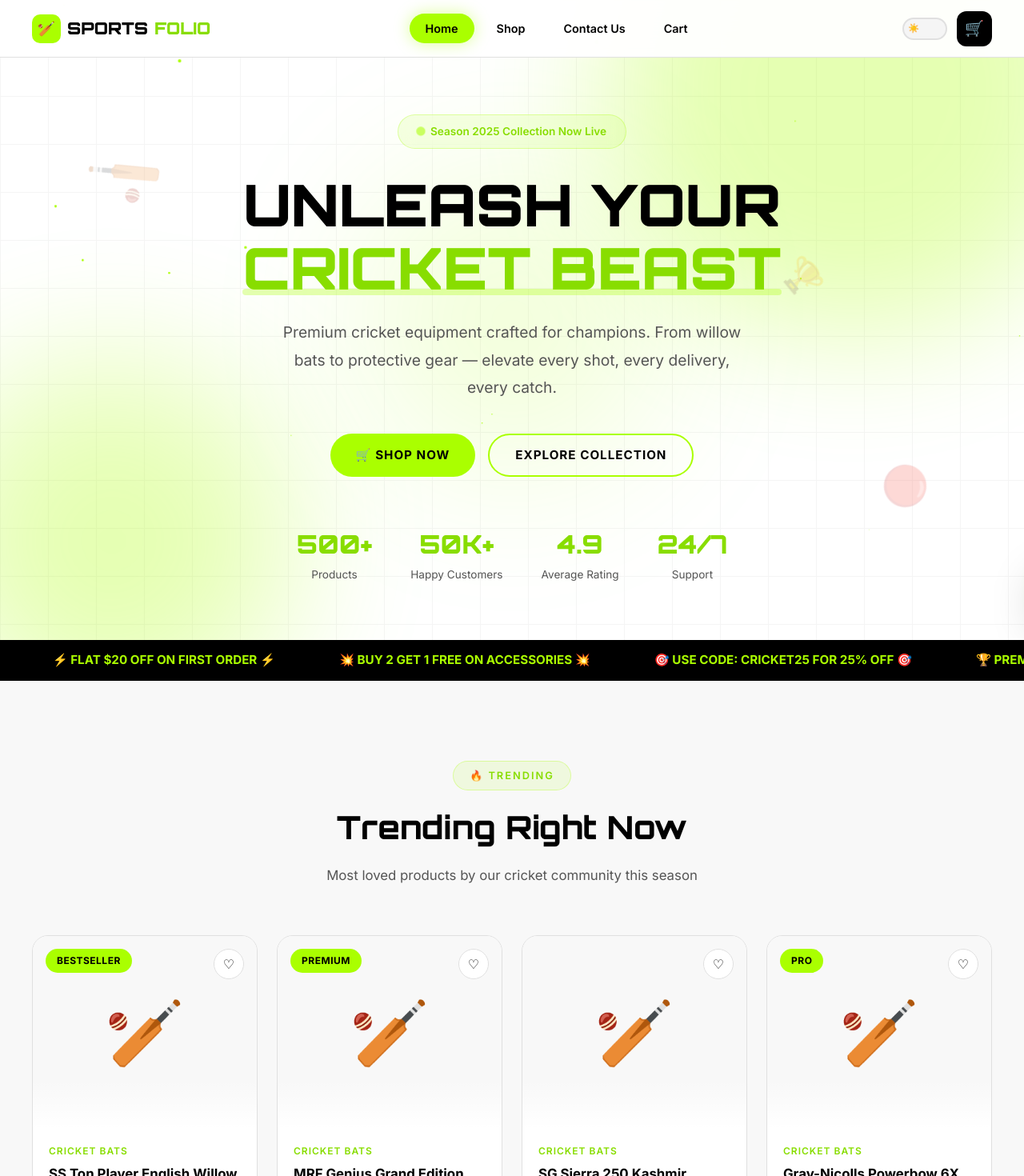
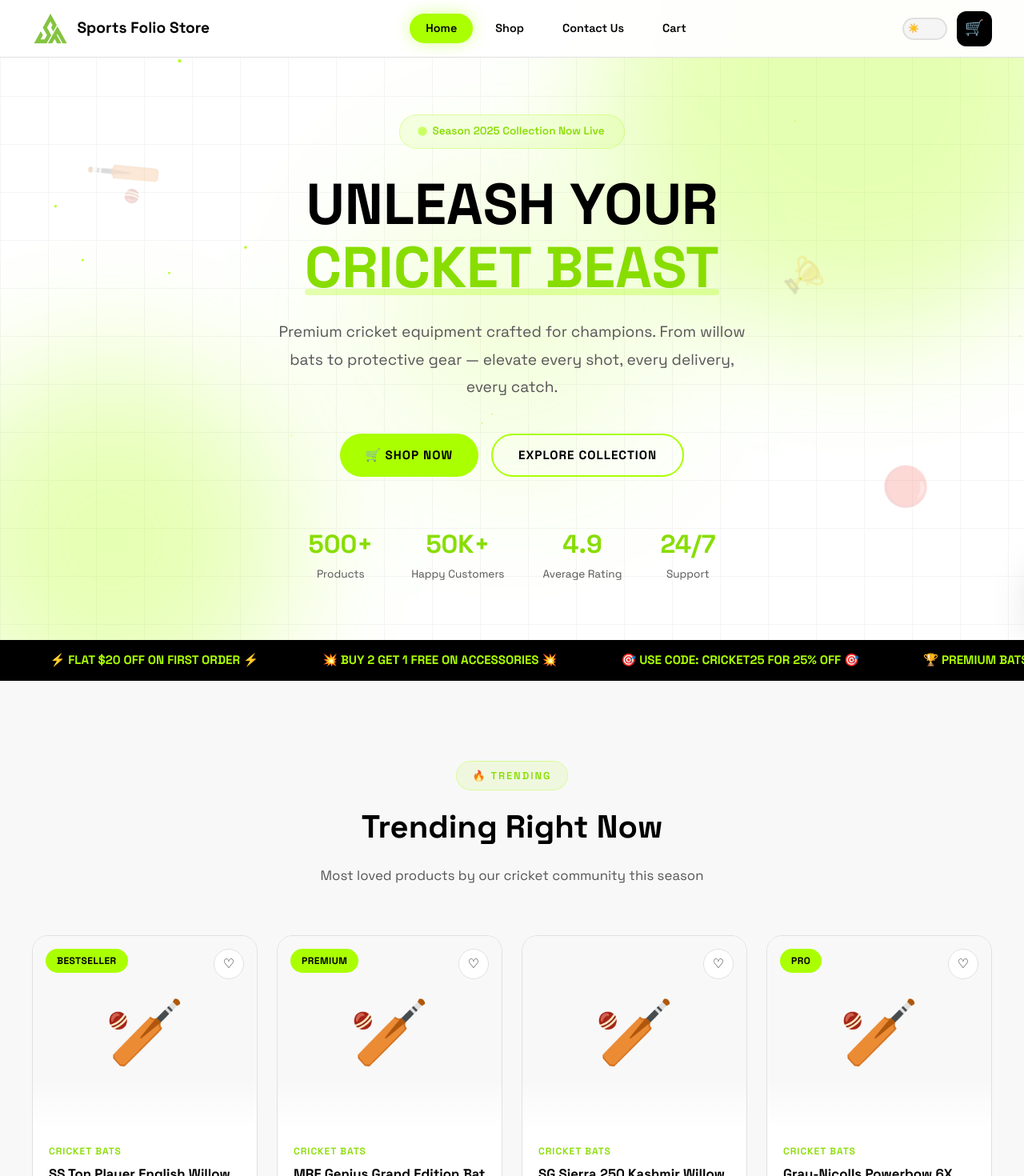
Before and after one commit to sportsFS/sports-folio, a React (Vite) app: page / in a window 1280 px wide. Shown: the top 1470 px of the page at 80% size. Built offline with nearby package versions, Linux system fonts and the light colour scheme.

Commit message:
Add logo, Space Grotesk font, testimonials carousel

```diff
--- a/index.html
+++ b/index.html
@@ -6,7 +6,7 @@
     <title>Sports Folio Store - Premium Cricket Equipment</title>
   <link rel="preconnect" href="https://fonts.googleapis.com">
   <link rel="preconnect" href="https://fonts.gstatic.com" crossorigin>
-  <link href="https://fonts.googleapis.com/css2?family=Inter:wght@300;400;500;600;700;800;900&family=Orbitron:wght@400;500;600;700;800;900&display=swap" rel="stylesheet">
+  <link href="https://fonts.googleapis.com/css2?family=Space+Grotesk:wght@300;400;500;600;700&display=swap" rel="stylesheet">
   </head>
   <body>
     <div id="root"></div>
--- a/src/components/Footer.tsx
+++ b/src/components/Footer.tsx
@@ -1,4 +1,5 @@
 import { useApp } from '../context/AppContext';
+import logo from '../assets/logo.png';
 
 export default function Footer() {
   const { showPage } = useApp();
@@ -16,17 +17,13 @@
           <button
             onClick={() => showPage('home')}
             style={{
-              fontFamily: 'Orbitron, sans-serif', fontWeight: 900, fontSize: '1.2rem',
-              color: 'white', display: 'flex', alignItems: 'center', gap: 8,
-              background: 'none', border: 'none', cursor: 'pointer', marginBottom: 16,
+              background: 'none', border: 'none', cursor: 'pointer', marginBottom: 16, display: 'flex', alignItems: 'center', gap: 10,
             }}
           >
-            <div style={{
-              width: 36, height: 36, background: 'var(--neon)', borderRadius: 10,
-              display: 'flex', alignItems: 'center', justifyContent: 'center',
-              fontSize: '1.1rem',
-            }}>🏏</div>
-            SPORTS <span style={{ color: 'var(--neon)' }}>FOLIO</span>
+            <img src={logo} alt="Sports Folio" style={{ height: 40 }} />
+            <span style={{ fontFamily: 'Space Grotesk, sans-serif', fontWeight: 800, fontSize: '1.2rem', color: '#fff' }}>
+              Sports Folio Store
+            </span>
           </button>
           <p style={{ color: '#888', fontSize: '0.9rem', lineHeight: 1.7, marginBottom: 20 }}>
             India's most trusted destination for premium cricket equipment. Gear up with the best — play like a champion.
--- a/src/components/Header.tsx
+++ b/src/components/Header.tsx
@@ -1,5 +1,6 @@
 import { useState, useEffect } from 'react';
 import { useApp } from '../context/AppContext';
+import logo from '../assets/logo.png';
 
 export default function Header() {
   const { theme, toggleTheme, cartCount, currentPage, showPage } = useApp();
@@ -30,20 +31,14 @@
       <button
         onClick={() => navClick('home')}
         style={{
-          fontFamily: 'Orbitron, sans-serif', fontWeight: 900, fontSize: '1.3rem',
-          color: 'var(--text)', display: 'flex', alignItems: 'center', gap: 8,
+          display: 'flex', alignItems: 'center', gap: 10,
           background: 'none', border: 'none', cursor: 'pointer',
         }}
       >
-        <div style={{
-          width: 36, height: 36, background: 'var(--neon)', borderRadius: 10,
-          display: 'flex', alignItems: 'center', justifyContent: 'center',
-          fontSize: '1.1rem', color: 'var(--black)', fontWeight: 900,
-        }}>
-          🏏
-        </div>
-        <span>SPORTS </span>
-        <span style={{ color: theme === 'dark' ? 'var(--neon)' : 'var(--neon-dark)' }}>FOLIO</span>
+        <img src={logo} alt="Sports Folio" style={{ height: 40 }} />
+        <span style={{ fontFamily: 'Space Grotesk, sans-serif', fontWeight: 800, fontSize: '1.2rem', color: 'var(--text)' }}>
+          Sports Folio Store
+        </span>
       </button>
 
       {/* Desktop Nav */}
@@ -61,7 +56,7 @@
               background: currentPage === item.page ? 'var(--neon)' : 'transparent',
               color: currentPage === item.page ? 'var(--black)' : 'var(--text)',
               boxShadow: currentPage === item.page ? '0 0 20px var(--neon-glow)' : 'none',
-              border: 'none', fontFamily: 'Inter, sans-serif',
+              border: 'none', fontFamily: 'Space Grotesk, sans-serif',
             } as React.CSSProperties}
           >
             {item.label}
@@ -152,7 +147,7 @@
                 padding: '12px 20px', borderRadius: 50, cursor: 'pointer',
                 background: currentPage === item.page ? 'var(--neon)' : 'transparent',
                 color: currentPage === item.page ? 'var(--black)' : 'var(--text)',
-                border: 'none', fontFamily: 'Inter, sans-serif',
+                border: 'none', fontFamily: 'Space Grotesk, sans-serif',
                 textAlign: 'left', width: '100%',
               } as React.CSSProperties}
             >
--- a/src/components/Preloader.tsx
+++ b/src/components/Preloader.tsx
@@ -1,4 +1,5 @@
 import { useState, useEffect } from 'react';
+import logo from '../assets/logo.png';
 
 export default function Preloader() {
   const [hidden, setHidden] = useState(false);
@@ -10,7 +11,7 @@
 
   return (
     <div id="preloader" className={hidden ? 'hidden' : ''}>
-      <div className="preloader-logo">SPORTS FOLIO</div>
+      <img src={logo} alt="Sports Folio" className="preloader-logo" />
       <div className="preloader-bar">
         <div className="preloader-bar-fill" />
       </div>
--- a/src/components/ProductCard.tsx
+++ b/src/components/ProductCard.tsx
@@ -104,7 +104,7 @@
         </div>
         <div style={{ display: 'flex', alignItems: 'center', justifyContent: 'space-between', marginBottom: 16 }}>
           <div>
-            <span style={{ fontFamily: 'Orbitron, sans-serif', fontSize: '1.3rem', fontWeight: 800, color: 'var(--text)' }}>
+            <span style={{ fontFamily: 'Space Grotesk, sans-serif', fontSize: '1.3rem', fontWeight: 800, color: 'var(--text)' }}>
               ${product.price.toLocaleString('en-US')}
             </span>
             <span style={{ fontSize: '0.85rem', color: 'var(--text-secondary)', textDecoration: 'line-through', marginLeft: 8 }}>
--- a/src/index.css
+++ b/src/index.css
@@ -51,7 +51,7 @@
 }
 
 body {
-  font-family: 'Inter', sans-serif;
+  font-family: 'Space Grotesk', sans-serif;
   background: var(--bg);
   color: var(--text);
   overflow-x: hidden;
@@ -90,18 +90,14 @@
 }
 
 .preloader-logo {
-  font-family: 'Orbitron', sans-serif;
-  font-size: 2.5rem;
-  font-weight: 900;
-  color: var(--neon);
-  text-shadow: 0 0 20px var(--neon-glow), 0 0 40px var(--neon-glow);
+  height: 80px;
+  margin-bottom: 30px;
   animation: preloaderPulse 1.5s infinite;
-  margin-bottom: 30px;
 }
 
 @keyframes preloaderPulse {
-  0%, 100% { text-shadow: 0 0 20px var(--neon-glow), 0 0 40px var(--neon-glow); }
-  50% { text-shadow: 0 0 40px var(--neon-glow-strong), 0 0 80px var(--neon-glow-strong), 0 0 120px var(--neon-glow); }
+  0%, 100% { filter: drop-shadow(0 0 10px var(--neon-glow)); }
+  50% { filter: drop-shadow(0 0 30px var(--neon-glow)) drop-shadow(0 0 60px var(--neon-glow)); }
 }
 
 .preloader-bar {
@@ -161,7 +157,7 @@
   transition: all 0.3s ease;
   position: relative;
   overflow: hidden;
-  font-family: 'Inter', sans-serif;
+  font-family: 'Space Grotesk', sans-serif;
   text-transform: uppercase;
   letter-spacing: 1px;
   display: inline-flex;
@@ -197,7 +193,7 @@
   font-size: 0.95rem;
   cursor: pointer;
   transition: all 0.3s ease;
-  font-family: 'Inter', sans-serif;
+  font-family: 'Space Grotesk', sans-serif;
   text-transform: uppercase;
   letter-spacing: 1px;
 }
@@ -360,7 +356,7 @@
   font-size: 0.9rem;
   cursor: pointer;
   transition: all 0.3s ease;
-  font-family: 'Inter', sans-serif;
+  font-family: 'Space Grotesk', sans-serif;
   text-transform: uppercase;
   letter-spacing: 1px;
   position: relative;
@@ -636,7 +632,7 @@
   background: none;
   border: none;
   cursor: pointer;
-  font-family: 'Inter', sans-serif;
+  font-family: 'Space Grotesk', sans-serif;
   text-align: left;
 }
 .footer-link:hover {
@@ -651,7 +647,7 @@
   border: 1px solid var(--card-border);
   border-radius: 10px;
   padding: 10px 16px;
-  font-family: 'Inter', sans-serif;
+  font-family: 'Space Grotesk', sans-serif;
   font-size: 0.9rem;
   cursor: pointer;
   outline: none;
--- a/src/pages/ContactPage.tsx
+++ b/src/pages/ContactPage.tsx
@@ -27,7 +27,7 @@
     width: '100%', padding: '14px 18px',
     border: '2px solid var(--card-border)', borderRadius: 12,
     background: 'var(--input-bg)', color: 'var(--text)',
-    fontSize: '0.95rem', fontFamily: 'Inter, sans-serif',
+    fontSize: '0.95rem', fontFamily: 'Space Grotesk, sans-serif',
     transition: 'border-color 0.3s ease', outline: 'none',
   };
 
@@ -49,7 +49,7 @@
             }}>
               📞 Contact
             </div>
-            <h2 style={{ fontFamily: 'Orbitron, sans-serif', fontSize: '2.2rem', fontWeight: 800, marginBottom: 16, color: 'var(--text)' }}>
+            <h2 style={{ fontFamily: 'Space Grotesk, sans-serif', fontSize: '2.2rem', fontWeight: 800, marginBottom: 16, color: 'var(--text)' }}>
               Get in Touch
             </h2>
             <p style={{ color: 'var(--text-secondary)', lineHeight: 1.7, marginBottom: 40 }}>
@@ -85,7 +85,7 @@
             background: 'var(--card-bg)', border: '1px solid var(--card-border)',
             borderRadius: 24, padding: 40,
           }}>
-            <h3 style={{ fontFamily: 'Orbitron, sans-serif', fontSize: '1.3rem', fontWeight: 700, marginBottom: 28, color: 'var(--text)' }}>
+            <h3 style={{ fontFamily: 'Space Grotesk, sans-serif', fontSize: '1.3rem', fontWeight: 700, marginBottom: 28, color: 'var(--text)' }}>
               Send us a Message
             </h3>
             <form onSubmit={handleSubmit}>
--- a/src/pages/HomePage.tsx
+++ b/src/pages/HomePage.tsx
@@ -116,7 +116,7 @@
           </div>
 
           <h1 className="anim-2" style={{
-            fontFamily: 'Orbitron, sans-serif', fontSize: 'clamp(2rem,6vw,4.5rem)',
+            fontFamily: 'Space Grotesk, sans-serif', fontSize: 'clamp(2rem,6vw,4.5rem)',
             fontWeight: 900, lineHeight: 1.1, marginBottom: 24, color: 'var(--text)',
           }}>
             UNLEASH YOUR<br />
@@ -145,7 +145,7 @@
               { num: '24/7', label: 'Support' },
             ].map(stat => (
               <div key={stat.label} style={{ textAlign: 'center' }}>
-                <div style={{ fontFamily: 'Orbitron, sans-serif', fontSize: '2rem', fontWeight: 900, color: 'var(--neon-dark)' }}>
+                <div style={{ fontFamily: 'Space Grotesk, sans-serif', fontSize: '2rem', fontWeight: 900, color: 'var(--neon-dark)' }}>
                   {stat.num}
                 </div>
                 <div style={{ fontSize: '0.85rem', color: 'var(--text-secondary)', marginTop: 4 }}>
@@ -175,7 +175,7 @@
             borderRadius: 50, fontWeight: 600, fontSize: '0.8rem', color: 'var(--neon-dark)',
             textTransform: 'uppercase', letterSpacing: 2, marginBottom: 16,
           }}>🔥 Trending</div>
-          <h2 className="section-title" style={{ fontFamily: 'Orbitron, sans-serif', fontSize: '2.5rem', fontWeight: 800, marginBottom: 16, color: 'var(--text)' }}>
+          <h2 className="section-title" style={{ fontFamily: 'Space Grotesk, sans-serif', fontSize: '2.5rem', fontWeight: 800, marginBottom: 16, color: 'var(--text)' }}>
             Trending Right Now
           </h2>
           <p style={{ color: 'var(--text-secondary)', fontSize: '1.05rem', maxWidth: 600, margin: '0 auto', lineHeight: 1.7 }}>
@@ -206,7 +206,7 @@
           willChange: 'transform',
         }} />
         <div style={{ position: 'relative', zIndex: 2, textAlign: 'center', color: 'white', padding: '0 20px' }}>
-          <h2 style={{ fontFamily: 'Orbitron, sans-serif', fontSize: 'clamp(1.8rem,4vw,3rem)', fontWeight: 900, marginBottom: 16 }}>
+          <h2 style={{ fontFamily: 'Space Grotesk, sans-serif', fontSize: 'clamp(1.8rem,4vw,3rem)', fontWeight: 900, marginBottom: 16 }}>
             GEAR UP FOR <span style={{ color: 'var(--neon)', textShadow: '0 0 30px var(--neon-glow)' }}>VICTORY</span>
           </h2>
           <p style={{ color: '#AAA', fontSize: '1.1rem', marginBottom: 32 }}>
@@ -225,7 +225,7 @@
             borderRadius: 50, fontWeight: 600, fontSize: '0.8rem', color: 'var(--neon-dark)',
             textTransform: 'uppercase', letterSpacing: 2, marginBottom: 16,
           }}>✨ Why Us</div>
-          <h2 className="section-title" style={{ fontFamily: 'Orbitron, sans-serif', fontSize: '2.5rem', fontWeight: 800, marginBottom: 16, color: 'var(--text)' }}>
+          <h2 className="section-title" style={{ fontFamily: 'Space Grotesk, sans-serif', fontSize: '2.5rem', fontWeight: 800, marginBottom: 16, color: 'var(--text)' }}>
             Why Choose Sports Folio?
           </h2>
           <p style={{ color: 'var(--text-secondary)', fontSize: '1.05rem', maxWidth: 600, margin: '0 auto', lineHeight: 1.7 }}>
@@ -267,7 +267,7 @@
         <div className="brands-track">
           {[...brands, ...brands].map((brand, i) => (
             <span key={i} style={{
-              fontFamily: 'Orbitron, sans-serif', fontSize: '1.3rem', fontWeight: 700,
+              fontFamily: 'Space Grotesk, sans-serif', fontSize: '1.3rem', fontWeight: 700,
               color: 'var(--text-secondary)', opacity: 0.5, whiteSpace: 'nowrap',
               transition: 'all 0.3s ease',
             }}>
@@ -286,7 +286,7 @@
             borderRadius: 50, fontWeight: 600, fontSize: '0.8rem', color: 'var(--neon-dark)',
             textTransform: 'uppercase', letterSpacing: 2, marginBottom: 16,
           }}>💬 Testimonials</div>
-          <h2 className="section-title" style={{ fontFamily: 'Orbitron, sans-serif', fontSize: '2.5rem', fontWeight: 800, marginBottom: 16, color: 'var(--text)' }}>
+          <h2 className="section-title" style={{ fontFamily: 'Space Grotesk, sans-serif', fontSize: '2.5rem', fontWeight: 800, marginBottom: 16, color: 'var(--text)' }}>
             What Players Say
           </h2>
           <p style={{ color: 'var(--text-secondary)', fontSize: '1.05rem', maxWidth: 600, margin: '0 auto', lineHeight: 1.7 }}>
@@ -307,7 +307,7 @@
           borderRadius: '50%', filter: 'blur(120px)', opacity: 0.15, bottom: -200, right: -100,
         }} />
         <div style={{ position: 'relative', zIndex: 2, textAlign: 'center', maxWidth: 600, margin: '0 auto' }} className="reveal">
-          <h2 style={{ fontFamily: 'Orbitron, sans-serif', fontSize: '2.2rem', fontWeight: 800, color: '#fff', marginBottom: 16 }}>
+          <h2 style={{ fontFamily: 'Space Grotesk, sans-serif', fontSize: '2.2rem', fontWeight: 800, color: '#fff', marginBottom: 16 }}>
             JOIN THE CREASE CLUB
           </h2>
           <p style={{ color: '#999', marginBottom: 32, lineHeight: 1.7 }}>
@@ -323,7 +323,7 @@
               style={{
                 flex: 1, minWidth: 200, padding: '16px 24px', border: '2px solid #333',
                 borderRadius: 50, background: '#111', color: 'white', fontSize: '0.95rem',
-                fontFamily: 'Inter, sans-serif', outline: 'none',
+                fontFamily: 'Space Grotesk, sans-serif', outline: 'none',
               }}
             />
             <button type="submit" className="btn-neon">SUBSCRIBE</button>
--- a/src/pages/ShopPage.tsx
+++ b/src/pages/ShopPage.tsx
@@ -57,7 +57,7 @@
         <div className="reveal" style={{ display: 'inline-flex', alignItems: 'center', gap: 8, padding: '8px 20px', background: 'rgba(170,255,0,0.1)', border: '1px solid rgba(170,255,0,0.3)', borderRadius: 50, fontWeight: 600, fontSize: '0.8rem', color: 'var(--neon-dark)', textTransform: 'uppercase', letterSpacing: 2, marginBottom: 16 }}>
           🛒 Shop
         </div>
-        <h2 className="reveal section-title" style={{ fontFamily: 'Orbitron, sans-serif', fontSize: '2.5rem', fontWeight: 800, marginBottom: 16, color: 'var(--text)' }}>
+        <h2 className="reveal section-title" style={{ fontFamily: 'Space Grotesk, sans-serif', fontSize: '2.5rem', fontWeight: 800, marginBottom: 16, color: 'var(--text)' }}>
           All Cricket Equipment
         </h2>
         <p className="reveal" style={{ color: 'var(--text-secondary)', fontSize: '1.05rem', maxWidth: 600, margin: '0 auto', lineHeight: 1.7 }}>
@@ -142,7 +142,7 @@
                   : (
                     <div style={{ gridColumn: '1/-1', textAlign: 'center', padding: '80px 20px' }}>
                       <div style={{ fontSize: '4rem', marginBottom: 16, opacity: 0.3 }}>🔍</div>
-                      <h3 style={{ fontFamily: 'Orbitron, sans-serif', marginBottom: 12, color: 'var(--text)' }}>No Products Found</h3>
+                      <h3 style={{ fontFamily: 'Space Grotesk, sans-serif', marginBottom: 12, color: 'var(--text)' }}>No Products Found</h3>
                       <p style={{ color: 'var(--text-secondary)' }}>Try adjusting your filters</p>
                     </div>
                   )
```
Also changed, not shown: src/pages/CartPage.tsx (+6 -6 lines), src/assets/logo.png (added).
